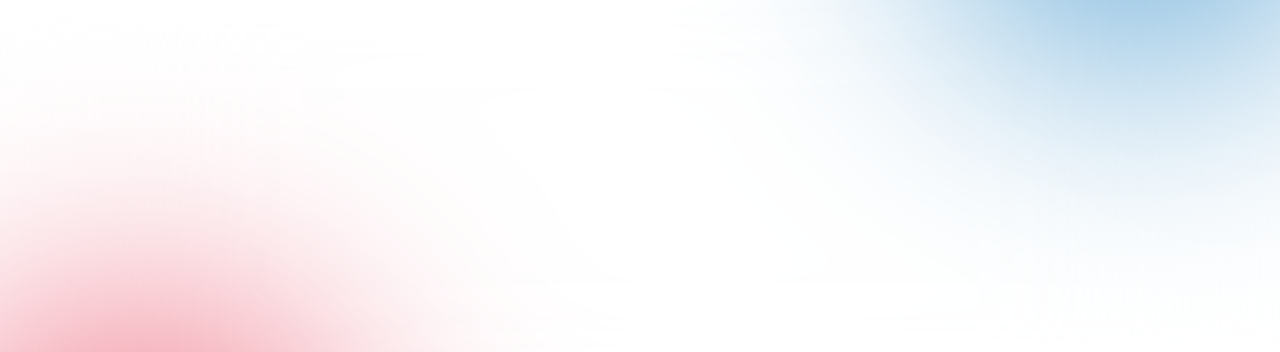
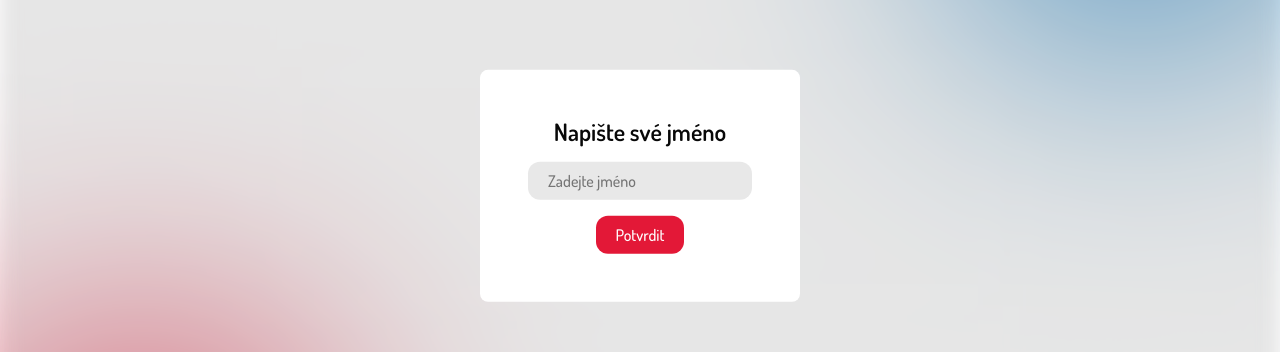
Before and after one commit to AldiiX/TdA25-Error-Makers, a Vue app in the folder tda25-error-makers.client/: page /room in a window 1280 px wide. Shown: the part 214-566 px from the top of the page. Built offline with nearby package versions, Linux system fonts and the light colour scheme; no server answers.

Commit message:
FEAT: progress

```diff
--- a/tda25-error-makers.client/src/components/RoomSelectModal.vue
+++ b/tda25-error-makers.client/src/components/RoomSelectModal.vue
@@ -1,10 +1,11 @@
 <script setup lang="ts">
-import {defineProps, defineEmits} from "vue";
+import {defineProps, defineEmits, ref} from "vue";
 
 const props = defineProps<{
     show: boolean
 }>();
 
+const inputText = ref<number>(100_000);
 const emit = defineEmits(['close']);
 </script>
 
@@ -14,8 +15,8 @@ const emit = defineEmits(['close']);
             <div class="inputs">
                 <label for="kod">Zadej kód místnosti</label>
                 <div class="input-group">
-                    <input name="kod" type="text" maxlength="6" placeholder="000000"/>
-                  <RouterLink to="/room/id">
+                    <input name="kod" min="100000" max="999999" maxlength="6" v-model="inputText" type="number" placeholder="000000"/>
+                  <RouterLink v-bind:to="'/room/' + inputText">
                     <button class="button-primary-col-sec">Připojit se</button>
                   </RouterLink>
                 </div>
--- /dev/null
+++ b/tda25-error-makers.client/src/components/SelectNameModal.scss
@@ -0,0 +1,38 @@
+.modal-overlay {
+    position: fixed;
+    backdrop-filter: blur(10px) brightness(90%);
+    width: 100%;
+    height: 100%;
+    z-index: 1;
+
+    > .modal-body {
+        position: fixed;
+        width: 320px;
+        top: 50%;
+        left: 50%;
+        transform: translate(-50%, -50%);
+        z-index: 2;
+        background-color: white;
+        padding: 48px;
+        border-radius: 8px;
+
+        >label{
+            display: block;
+            text-align: center;
+            margin-bottom: 16px;
+            font-size: 24px;
+            font-weight: 600;
+            color: var(--text-color);
+        }
+        >input{
+            width: 100%;
+            margin-bottom: 16px;
+        }
+
+        >.button-primary-col-sec{
+            display: grid;
+            margin: 0 auto;
+        }
+
+    }
+}
--- /dev/null
+++ b/tda25-error-makers.client/src/components/SelectNameModal.vue
@@ -0,0 +1,20 @@
+<script setup lang="ts">
+
+
+
+
+</script>
+
+<template>
+<div class="modal-overlay">
+    <div class="modal-body">
+        <label for="name">Napište své jméno</label>
+        <input type="text" name="name" placeholder="Zadejte jméno" />
+        <button class="button-primary-col-sec">Potvrdit</button>
+    </div>
+</div>
+</template>
+
+<style scoped src="./SelectNameModal.scss">
+
+</style>
--- a/tda25-error-makers.client/src/pages/Room.vue
+++ b/tda25-error-makers.client/src/pages/Room.vue
@@ -7,6 +7,7 @@
 
     import BlurBackground from "@/components/backgrounds/BlurBackground.vue";
     import {inject, onMounted, ref, type Ref} from "vue";
+    import SelectNameModal from "@/components/SelectNameModal.vue";
     const loggedUser = inject("loggedUser") as Ref<any>;
     let socket: WebSocket | null = null;
     const room = ref<any | null>(null);
@@ -41,6 +42,7 @@
 
 <template>
     <BlurBackground />
+    <SelectNameModal />
 
     <div class="sections">
         <div class="mainsection">
```
